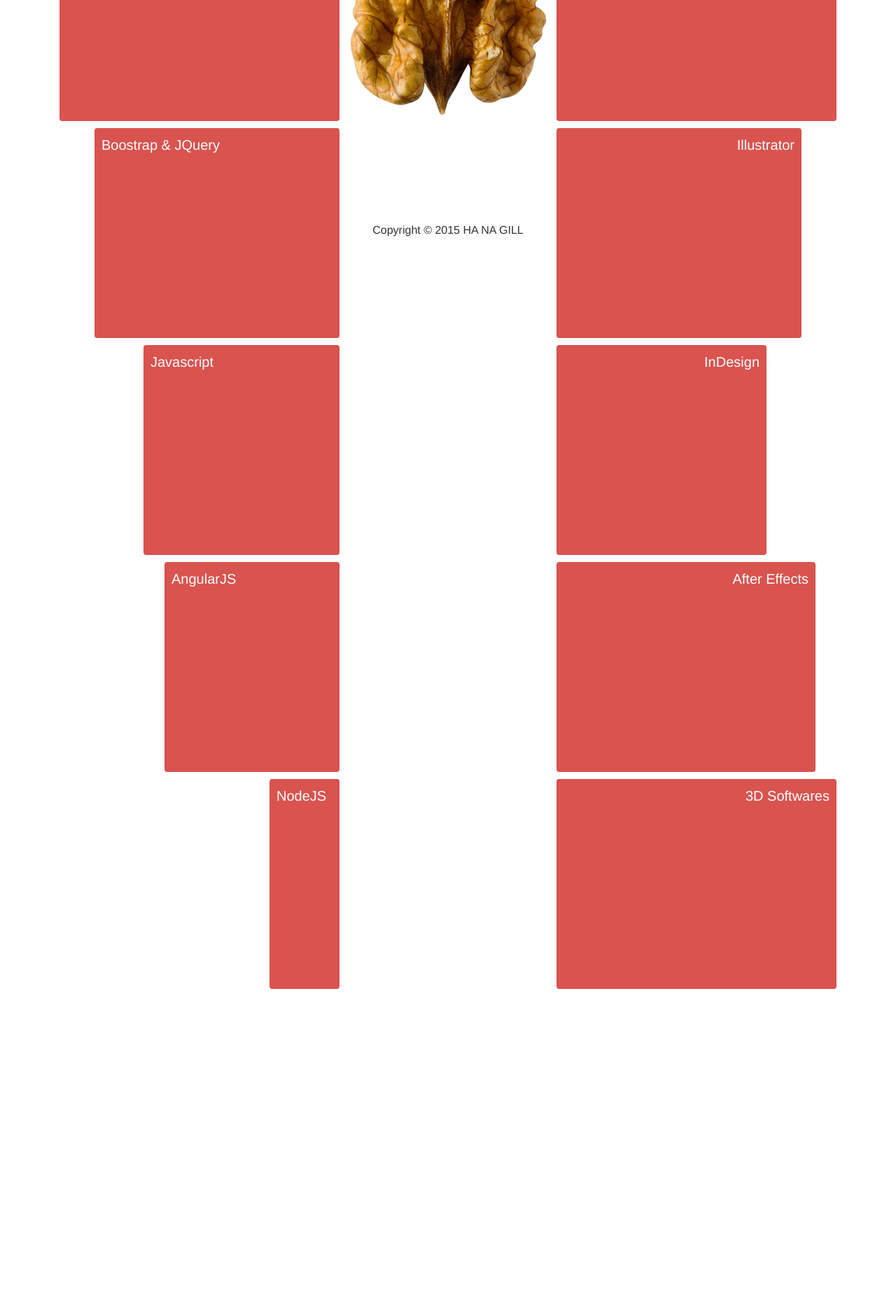
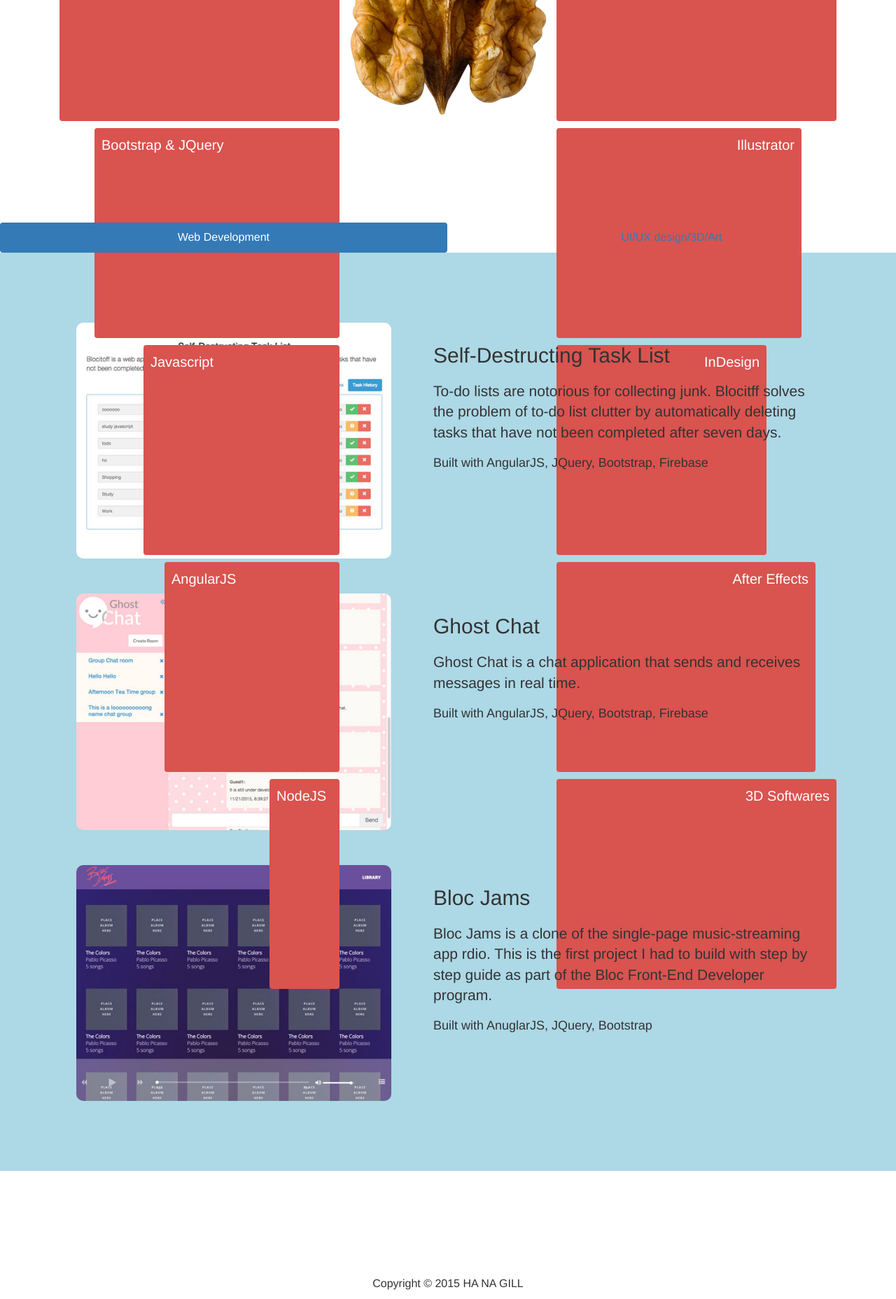
Before and after one commit to oneway101/onewayfirst.com, a PHP site: page / in a window 1280 px wide. Shown: the part 604-2460 px from the top of the page at 70% size. Before the commit the page ends 2017 px from the top, so only its background shows below. Run offline with PHP 8.4, Linux system fonts and the light colour scheme; some libraries are stand-ins or nearby versions.

Commit message:
web projects css

```diff
--- a/assets/css/custom.css
+++ b/assets/css/custom.css
@@ -62,4 +62,29 @@
     font-size: 20px;
     color: white; }
 
+ul.nav-pills.nav-justified li.active > a {
+  /* background-color: lightBlue; */ }
+ul.nav-pills.nav-justified li:hover > a {
+  /* background-color: lightBlue;	 */ }
+ul.nav-pills.nav-justified li a {
+  font-size: 16px; }
+
+.projects-wrapper {
+  background-color: lightBlue;
+  padding: 50px; }
+
+.web-projects {
+  margin: 50px 5%; }
+  .web-projects img {
+    float: left;
+    max-width: 450px;
+    border-radius: 10px; }
+
+.project-info {
+  padding: 10px;
+  margin-left: 500px; }
+
+.clearfix {
+  overflow: auto; }
+
 /*# sourceMappingURL=custom.css.map */
--- a/assets/css/custom.scss
+++ b/assets/css/custom.scss
@@ -57,7 +57,6 @@
 	float: left;
 	clear: both;
 	}
-
 }
 .bar{
 	width: 400px;
@@ -72,3 +71,36 @@
 	}
 
 }
+#portfolio{
+}
+ul.nav-pills.nav-justified{
+	li.active>a{
+	/* background-color: lightBlue; */
+	}
+	li:hover>a{
+	/* background-color: lightBlue;	 */
+	}
+	li a{
+	font-size: 16px;
+	}
+}
+.projects-wrapper{
+	background-color: lightBlue;
+	padding: 50px;
+}
+.web-projects{
+	margin: 50px 5%;
+	img{
+	float: left;
+	max-width: 450px;
+	border-radius: 10px;
+	}
+
+}
+.project-info{
+	padding: 10px;
+	margin-left: 500px;
+}
+.clearfix {
+  overflow: auto;
+}
--- a/index.html
+++ b/index.html
@@ -65,7 +65,7 @@
 	<section id="skills">
 		<div class="left-brain">
 			<div class="bar"><span>HTML & CSS</span></div>
-			<div class="bar" style="width:350px"><span>Boostrap & JQuery</span></div>
+			<div class="bar" style="width:350px"><span>Bootstrap & JQuery</span></div>
 			<div class="bar" style="width:280px"><span>Javascript</span></div>
 			<div class="bar" style="width:250px"><span>AngularJS</span></div>
 			<div class="bar"style="width:100px"><span>NodeJS</span></div>
@@ -79,6 +79,42 @@
 			<div class="bar" style="width:300px"><span>InDesign</span></div>
 			<div class="bar" style="width:370px"><span>After Effects</span></div>
 			<div class="bar"><span>3D Softwares</span></div>
+		</div>
+	</section>
+	<!-- PORTFOLIO -->
+	<section id="portfolio">
+		<ul class="nav nav-pills nav-justified">
+  			<li role="presentation" class="active"><a href="#">Web Development</a></li>
+  			<li role="presentation"><a href="#">UI/UX design/3D/Art</a></li>
+		</ul>
+		<div class="projects-wrapper">
+			<div class="web-projects clearfix">
+				<div><img src="assets/img/todo-preview.jpg"></div>
+				<div class="project-info">
+					<h2>Self-Destructing Task List</h2>
+					<p class="lead">To-do lists are notorious for collecting junk. Blocitff solves the problem of to-do list clutter by automatically deleting tasks that have not been completed after seven days.</p>
+					<h4>Built with AngularJS, JQuery, Bootstrap, Firebase</h4>
+				</div>
+			</div>
+			<div class="web-projects clearfix">
+				<div><img src="assets/img/ghostchat-preview.jpg"></div>
+				<div class="project-info">
+					<h2>Ghost Chat</h2>
+					<p class="lead">Ghost Chat is a chat application that sends and receives messages in real time.</p>
+					<h4>Built with AngularJS, JQuery, Bootstrap, Firebase</h4>
+				</div>
+			</div>
+			<div class="web-projects clearfix">
+				<div><img src="assets/img/blocjams-preview.jpg"></div>
+				<div class="project-info">
+					<h2>Bloc Jams</h2>
+					<p class="lead">Bloc Jams is a clone of the single-page music-streaming app rdio. This is the first project I had to build with step by step guide as part of the Bloc Front-End Developer program.</p>
+					<h4>Built with AnuglarJS, JQuery, Bootstrap</h4>
+				</div>
+			</div>
+		</div>
+		<div class="design-projects">
+
 		</div>
 	</section>
 	<!-- FOOTER -->
```
Also changed, not shown: assets/img/blocjams-preview.jpg (added).
